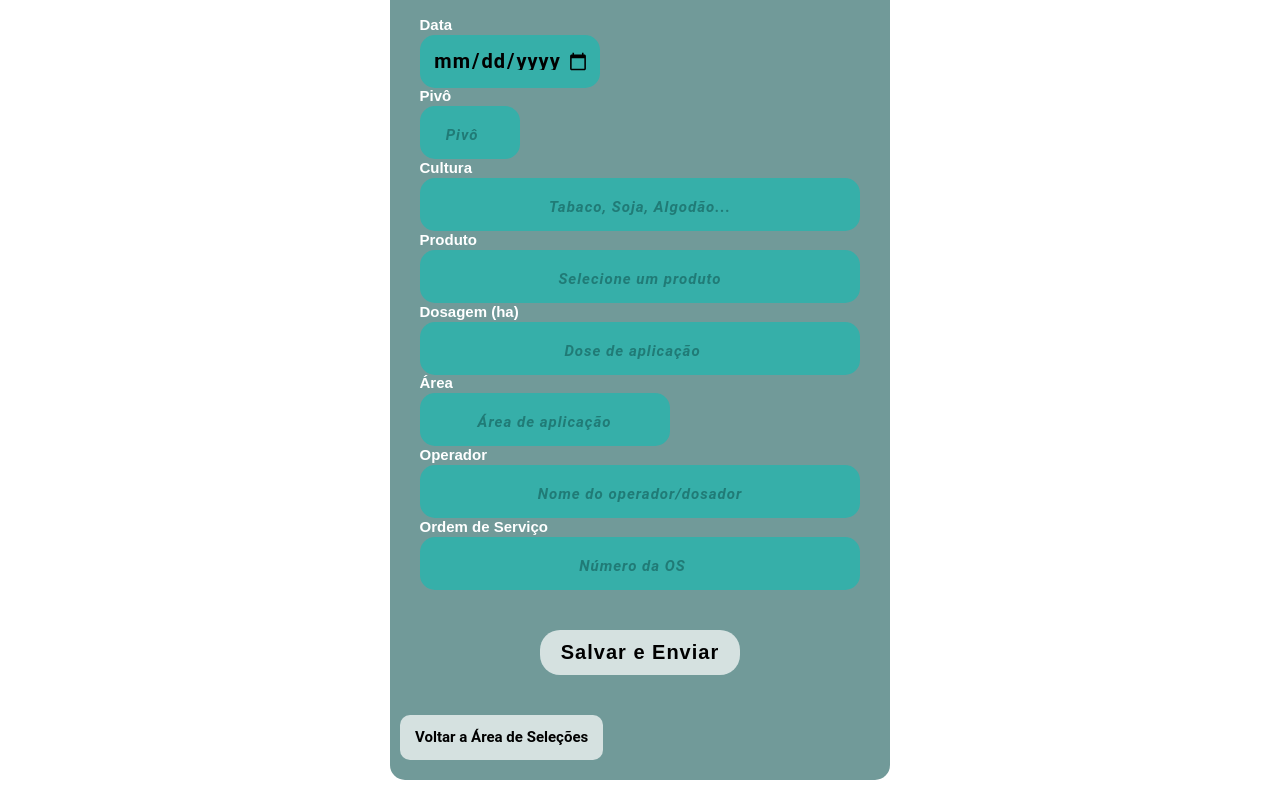
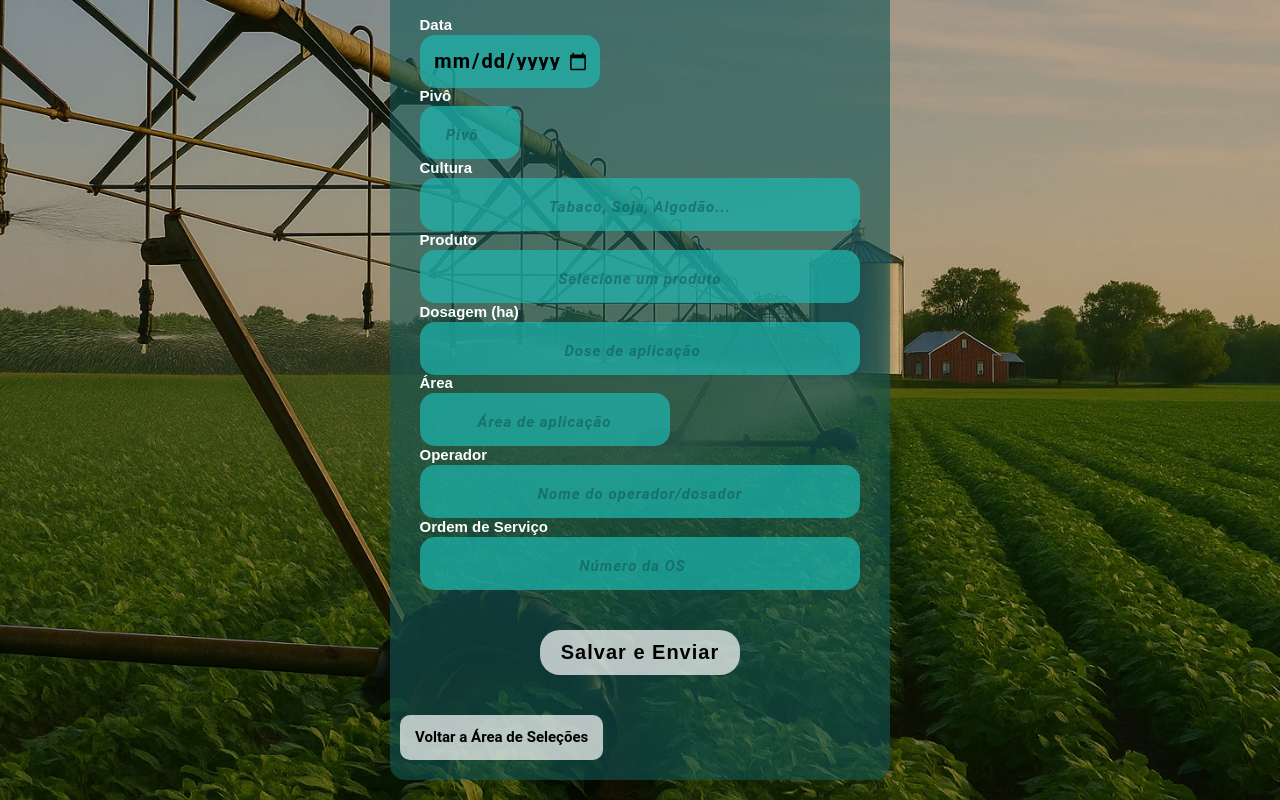
Before and after one commit to controle-lancamentos/sistema-de-lancamentos, a plain HTML site: page pages/fertirrigacao/planejamento-ferti.html in a window 1280 px wide. Shown: the part 98-898 px from the top of the page. Drawn offline with Linux system fonts and the light colour scheme.

Commit message:
modificacoes e atualizacoes do projeto 11

```diff
--- a/src/css/globals.css
+++ b/src/css/globals.css
@@ -6,7 +6,21 @@ main {
     align-items: center;
     justify-content: center;
 
+    position: relative;
+    z-index: 0;
+
 }
+
+main::before {
+    position: absolute;
+    content: "";
+    inset: 0;
+    z-index: -1;
+    background-color: var(--cor-fundo-02-main);
+
+}
+
+
 
 main.selecoes {
     background: var(--fundo-main-selecoes-mobile) no-repeat center center;
--- a/src/css/style.css
+++ b/src/css/style.css
@@ -1,7 +1,7 @@
 .horimetros h2, h2 {
     text-align: center;
-    margin: 1.5rem 1rem 1.5rem 1rem;
-    font-size: 1.5rem;
+    margin: 1.5rem 1rem;
+    font-size: 2rem;
     line-height: 2.5rem;
 }
 
@@ -145,8 +145,8 @@ a {
 @media (min-width: 750px) {
 
     main.formularios {
-        background: var(--cor-fundo-2-main), var(--fundo-main-formulario-desktop) no-repeat center center;
-        background-size: auto cover;
+        background: var(--fundo-main-formulario-desktop) no-repeat center center;
+        background-size: cover;
     }
     main.selecoes {
         background: var(--fundo-main-selecoes-desktop) no-repeat center center;
--- a/src/css/variaveis.css
+++ b/src/css/variaveis.css
@@ -19,7 +19,7 @@
 
     --cor-fundo-input: rgba(45, 107, 104, 0.65);
 
-    --cor-fundo-02-main: linear-gradient(rgba(0, 0, 0, 0.6), rgba(0, 0, 0, 0.6));
+    --cor-fundo-02-main: rgba(0, 0, 0, 0.25);
 
     --cor-fundo-a-selecoes: rgba(233, 240, 239, 0.6);
 
```
